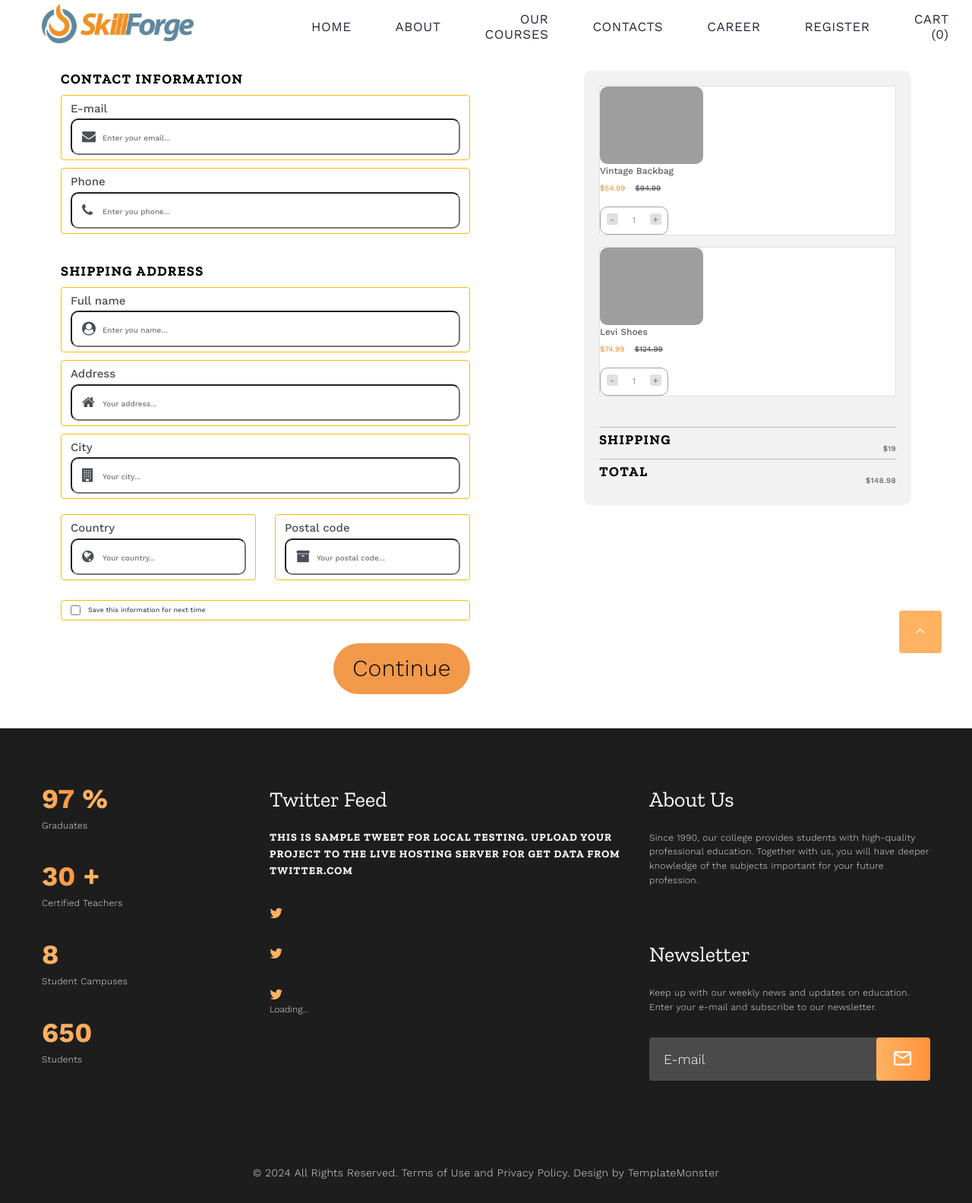
After one commit to sidkadge/skillforge, a CodeIgniter 4 app: the page made by app/Views/checkout.php in a window 1280 px wide. The commit adds this page. Shown: the whole page at 76% size. Run offline with PHP 8.4 and a stand-in for CodeIgniter, Linux system fonts and the light colour scheme; the template is opened without the code that fills it, so the values that code supplies are empty; some libraries are stand-ins or nearby versions; grey boxes are pictures that could not be loaded.

Commit message:
checkout page

```diff
--- a/app/Config/Routes.php
+++ b/app/Config/Routes.php
@@ -63,6 +63,7 @@ $routes->get('Facultydoc', 'AdminController::Facultydoc');
 
 $routes->post('contactus', 'Home::contactus');
 $routes->get('cart', 'Home::cart');
+$routes->get('checkout', 'Home::checkout');
 $routes->post('userregister', 'Home::userregister');
 $routes->post('userlogin', 'Home::userlogin');
 $routes->post('submitEnquiry', 'Home::submitEnquiry');
@@ -86,3 +87,4 @@ $routes->post('career', 'AdminController::saveCareerForm');
 
 $routes->post('cart/add', 'CartController::add');
 $routes->get('cart_view', 'CartController::viewCart');
+$routes->get('checkout', 'CartController::viewcheckout');
--- a/app/Controllers/Home.php
+++ b/app/Controllers/Home.php
@@ -44,6 +44,10 @@ class Home extends BaseController
     public function cart()
     {
          echo view('cart');
+    }
+    public function checkout()
+    {
+         echo view('checkout');
     }
 
     public function contactus()
--- /dev/null
+++ b/app/Views/checkout.php
@@ -0,0 +1,125 @@
+<?php include('header.php'); ?>
+<link rel="stylesheet" href="<?= base_url('public/assets/css/about.css') ?>">
+<link rel="stylesheet" href="<?= base_url('public/assets/css/courses.css') ?>">
+<link rel="stylesheet" href="<?= base_url('public/assets/css/checkout.css') ?>">
+
+<main class="container cont-width">
+    <!-- Add container class here -->
+
+    <section class="checkout-form">
+        <form action="#" method="get">
+            <h6 class="heding">Contact information</h6>
+            <div class="form-control">
+                <label for="checkout-email">E-mail</label>
+                <div>
+                    <span class="fa fa-envelope"></span>
+                    <input type="email" id="checkout-email" name="checkout-email" placeholder="Enter your email...">
+                </div>
+            </div>
+            <div class="form-control">
+                <label for="checkout-phone">Phone</label>
+                <div>
+                    <span class="fa fa-phone"></span>
+                    <input type="tel" name="checkout-phone" id="checkout-phone" placeholder="Enter you phone...">
+                </div>
+            </div>
+            <br>
+            <h6 class="heding">Shipping address</h6>
+            <div class="form-control">
+                <label for="checkout-name">Full name</label>
+                <div>
+                    <span class="fa fa-user-circle"></span>
+                    <input type="text" id="checkout-name" name="checkout-name" placeholder="Enter you name...">
+                </div>
+            </div>
+            <div class="form-control">
+                <label for="checkout-address">Address</label>
+                <div>
+                    <span class="fa fa-home"></span>
+                    <input type="text" name="checkout-address" id="checkout-address" placeholder="Your address...">
+                </div>
+            </div>
+            <div class="form-control">
+                <label for="checkout-city">City</label>
+                <div>
+                    <span class="fa fa-building"></span>
+                    <input type="text" name="checkout-city" id="checkout-city" placeholder="Your city...">
+                </div>
+            </div>
+            <div class="form-group">
+                <div class="form-control">
+                    <label for="checkout-country">Country</label>
+                    <div>
+                        <span class="fa fa-globe"></span>
+                        <input type="text" name="checkout-country" id="checkout-country" placeholder="Your country..."
+                            list="country-list">
+                        <datalist id="country-list">
+                            <option value="India"></option>
+                            <option value="USA"></option>
+                            <option value="Russia"></option>
+                            <option value="Japan"></option>
+                            <option value="Egypt"></option>
+                        </datalist>
+                    </div>
+                </div>
+                <div class="form-control">
+                    <label for="checkout-postal">Postal code</label>
+                    <div>
+                        <span class="fa fa-archive"></span>
+                        <input type="numeric" name="checkout-postal" id="checkout-postal"
+                            placeholder="Your postal code...">
+                    </div>
+                </div>
+            </div>
+            <div class="form-control checkbox-control">
+                <input type="checkbox" name="checkout-checkbox" id="checkout-checkbox">
+                <label for="checkout-checkbox">Save this information for next time</label>
+            </div>
+            <div class="form-control-btn">
+                <button>Continue</button>
+            </div>
+        </form>
+    </section>
+
+    <section class="checkout-details">
+        <div class="checkout-details-inner">
+            <div class="checkout-lists">
+                <div class="card">
+                    <div class="card-image"><img src="https://rvs-checkout-page.onrender.com/photo1.png" alt=""></div>
+                    <div class="card-details">
+                        <div class="card-name">Vintage Backbag</div>
+                        <div class="card-price">$54.99 <span>$94.99</span></div>
+                        <div class="card-wheel">
+                            <button>-</button>
+                            <span>1</span>
+                            <button>+</button>
+                        </div>
+                    </div>
+                </div>
+                <div class="card">
+                    <div class="card-image"><img src="https://rvs-checkout-page.onrender.com/photo2.png" alt=""></div>
+                    <div class="card-details">
+                        <div class="card-name">Levi Shoes</div>
+                        <div class="card-price">$74.99 <span>$124.99</span></div>
+                        <div class="card-wheel">
+                            <button>-</button>
+                            <span>1</span>
+                            <button>+</button>
+                        </div>
+                    </div>
+                </div>
+            </div>
+            <div class="checkout-shipping">
+                <h6 class="heding">Shipping</h6>
+                <p>$19</p>
+            </div>
+            <div class="checkout-total">
+                <h6 class="heding">Total</h6>
+                <p>$148.98</p>
+            </div>
+        </div>
+    </section>
+
+</main>
+
+<?php include('footer.php'); ?>
```
Also changed, not shown: app/Controllers/CartController.php (+8 -0 lines), app/Views/cart_view.php (+20 -6 lines), app/Views/schoolstudent.php (+35 -1 lines), public/assets/css/checkout.css (added).
